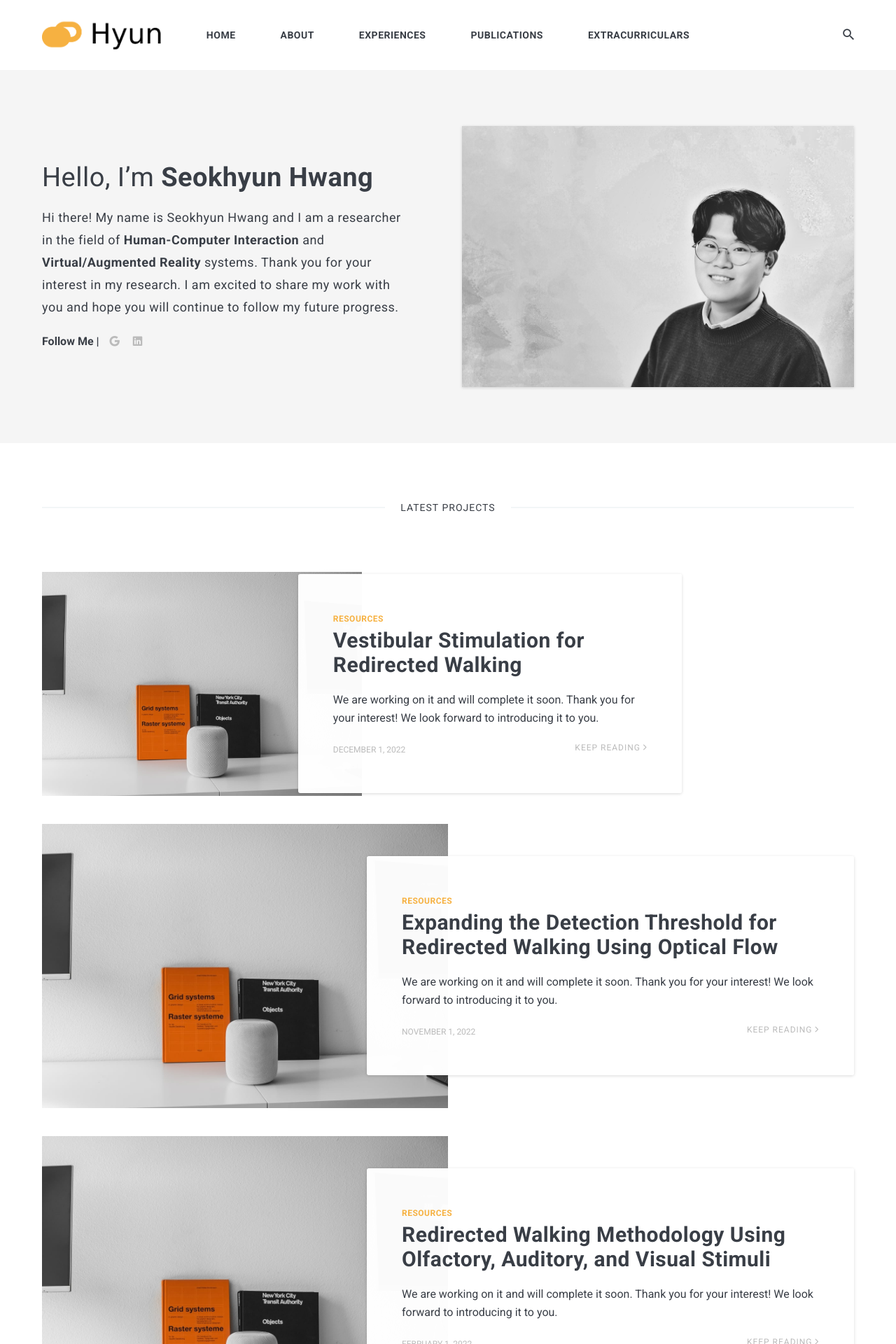
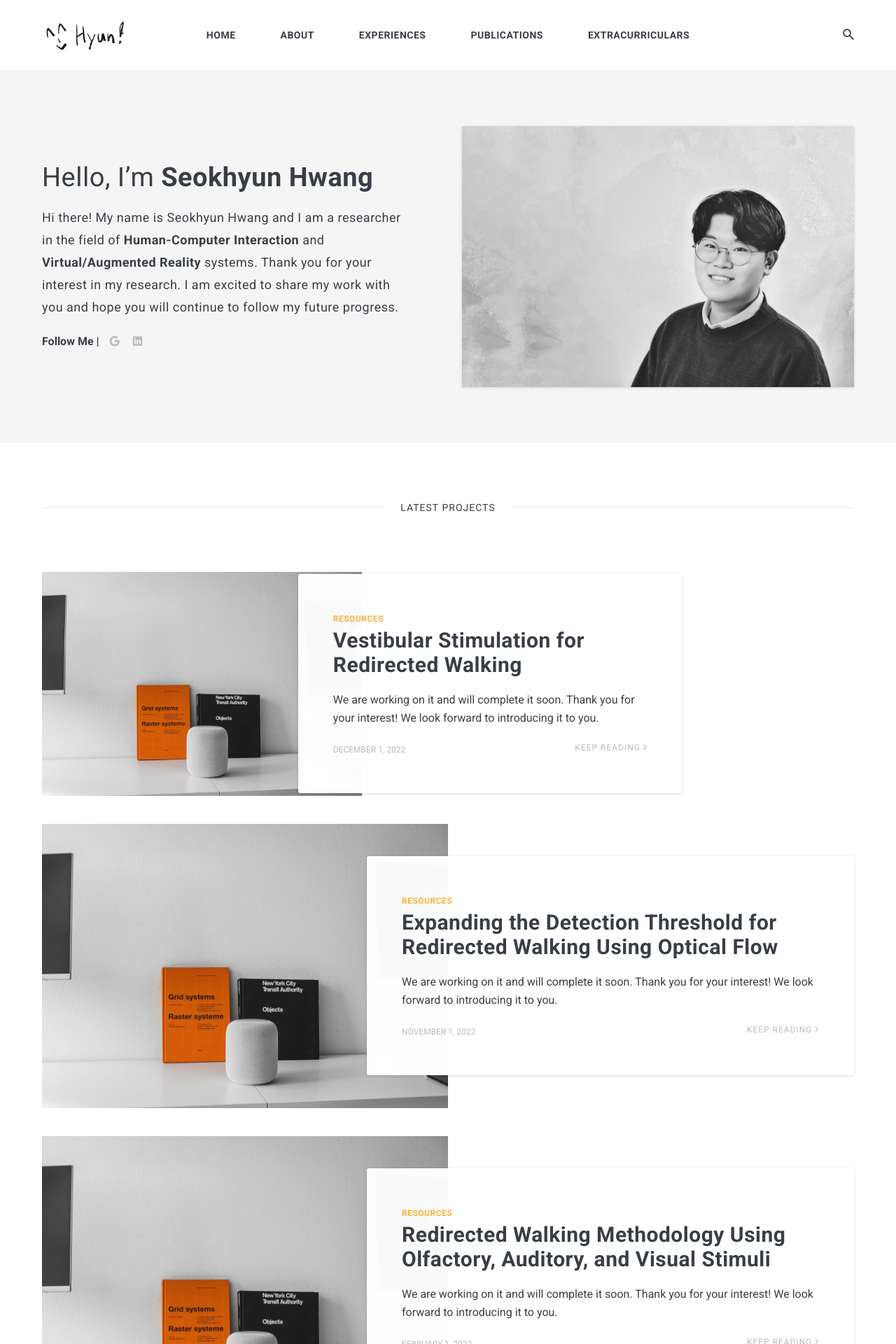
Before and after one commit to anoldhsh/anoldhsh.github.io, a Jekyll site: the page built from index.html, in a window 1280 px wide. Shown: the top 1920 px of the page at 70% size. Built offline with Jekyll 4.4.1, drawn with Linux system fonts in a browser that asks for light colours; nearby versions of some CDN libraries; the list of posts is cut into pages by our own code.

Commit message:
Add logo

```diff
--- a/_data/settings.yml
+++ b/_data/settings.yml
@@ -1,7 +1,7 @@
 #-------------------------------
 # General Site Settings
 title: Seokhyun Hwang
-logo: logo.png # You can add own logo.
+logo: logo.jpeg # You can add own logo.
 description: This is Seokhyun Hwang's Info
 
 
```
Also changed, not shown: images/logo.jpeg (added), images/logo.png (deleted), images/logo.svg (deleted).
